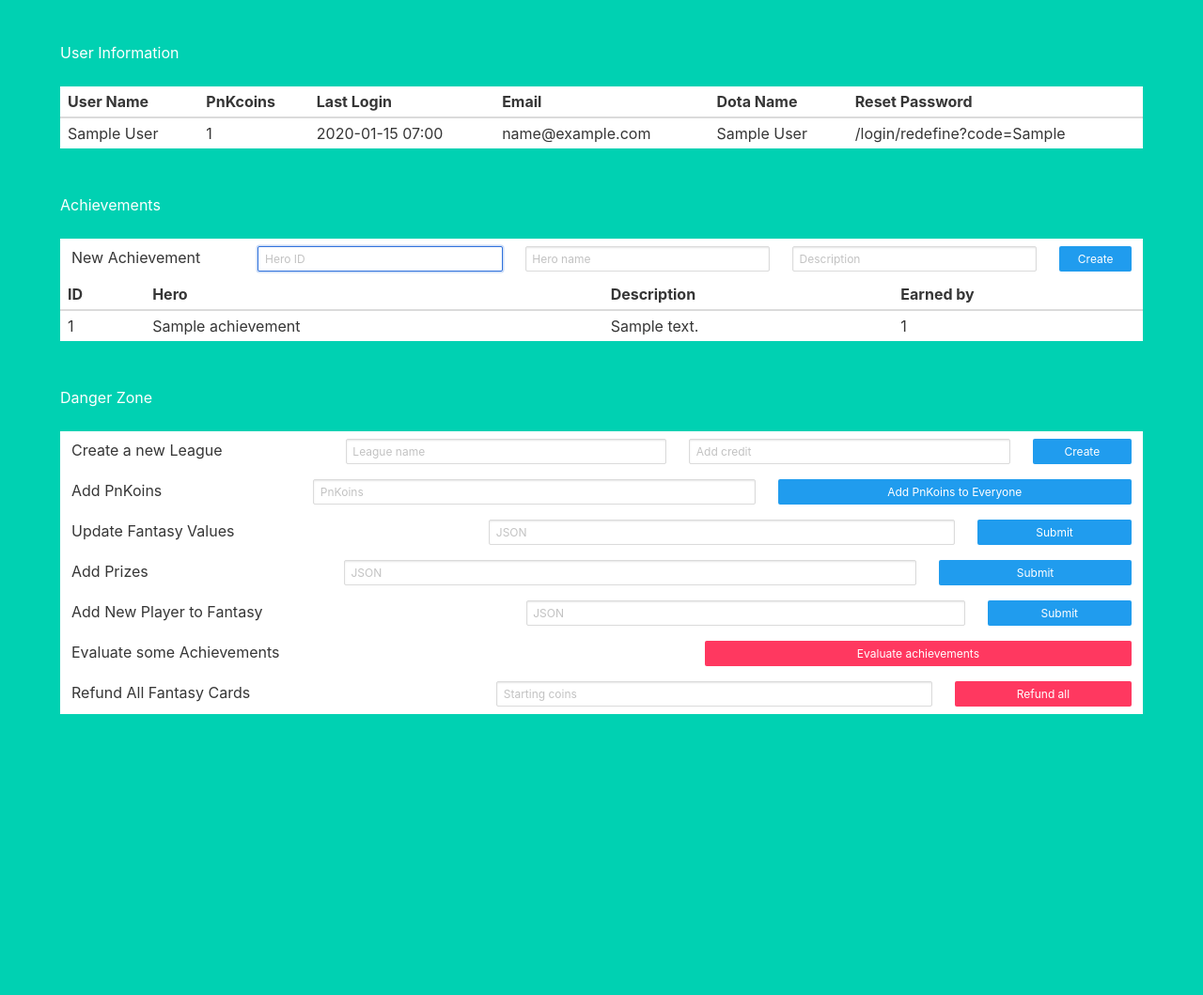
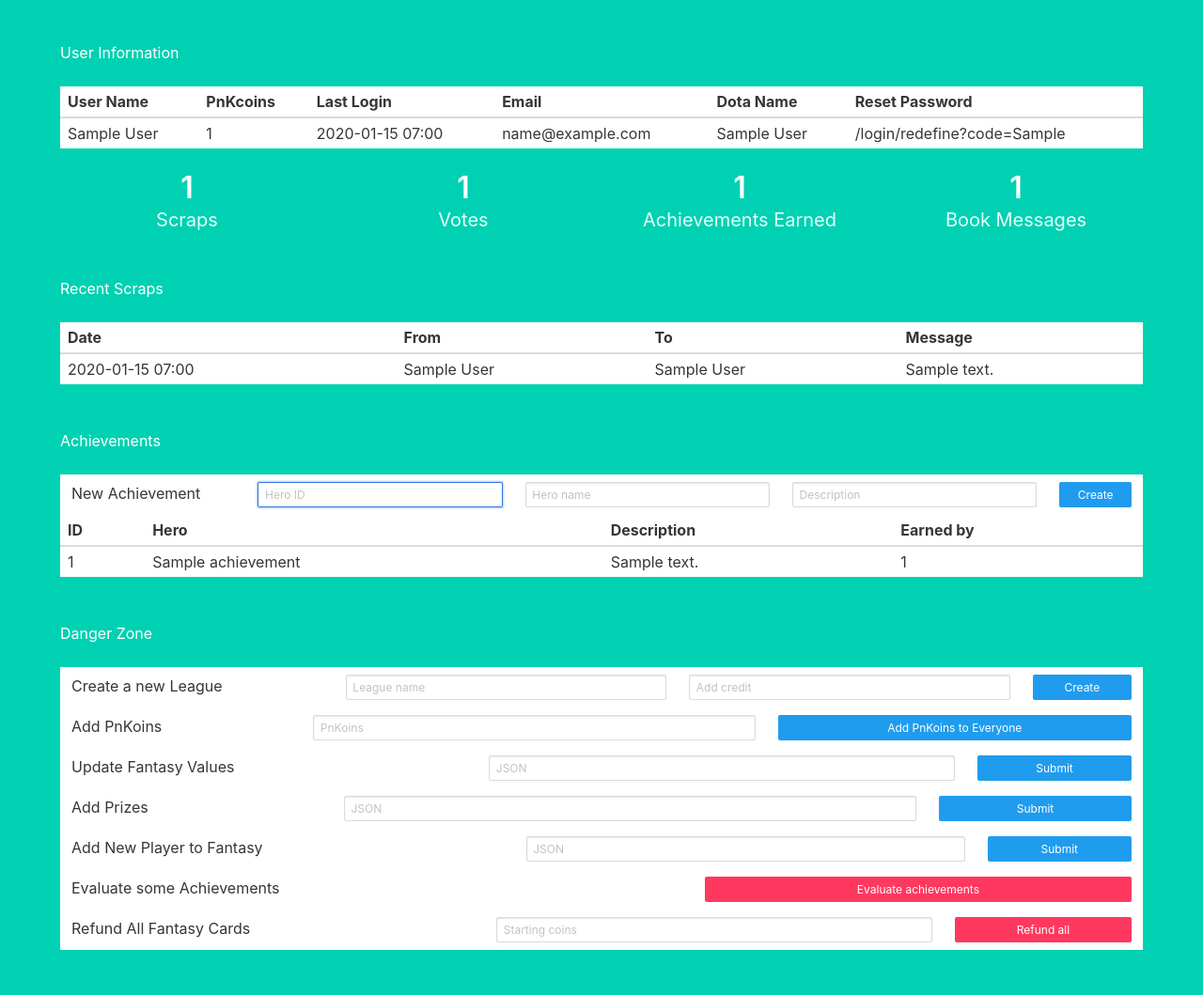
Before and after one commit to bsguedes/pnkasino, a Flask app: page /admin in a window 1280 px wide. Shown: the part 353-1412 px from the top of the page at 94% size. Before the commit the page ends 1113 px from the top, so only its background shows below. Run offline with Flask 2, Linux system fonts and the light colour scheme; a user stored in the database is signed in; tables that the repository leaves empty hold one stand-in row (values such as "Sample post").

Commit message:
add admin tools

```diff
--- a/admin.py
+++ b/admin.py
@@ -4,9 +4,14 @@ from models.user import User
 from models.category import Category
 from models.option import Option
 from models.card import Card
+from models.scrap import Scrap
 from models.league import League
 from models.achievement import Achievement
+from models.achievement_user import AchievementUser
+from models.message import Message
+from models.vote import Vote
 from app import db
+from sqlalchemy import text
 import json
 import random
 import heroes
@@ -38,7 +43,15 @@ def index():
                                               key=lambda s: (league_states.index(s['state']), -s['id'])),
                                users=sorted([u.as_json() for u in User.query.all()],
                                             key=lambda e: e['login'], reverse=True),
-                               achievements=[a.as_json() for a in Achievement.query.all()])
+                               scraps=[s.as_json() for s in Scrap.query.order_by(text("id desc")).limit(10)],
+                               achievements=sorted([a.as_json() for a in Achievement.query.all()],
+                                                   key=lambda e: e['earned_count'], reverse=True),
+                               amounts={
+                                   'scraps': Scrap.query.count(),
+                                   'achievements': AchievementUser.query.count(),
+                                   'votes': Vote.query.count(),
+                                   'book': Message.query.count(),
+                               })
     else:
         flash('User is not an admin', 'error')
         return redirect(url_for('main.index'))
--- a/fantasy.py
+++ b/fantasy.py
@@ -104,7 +104,8 @@ def scores():
                 'gold': user.gold_card,
                 'total_score': score,
                 'earnings': int(score ** 3) // 100 * 10,
-                'worth': user.worth()
+                'worth': user.worth(),
+                'fcoins': user.fcoins(),
             }
             score_list.append(u)
     return {'scores': sorted(score_list, key=lambda e: (-e['total_score'], e['cost']))}
--- a/models/scrap.py
+++ b/models/scrap.py
@@ -11,6 +11,7 @@ class Scrap(db.Model):
     parent_scrap_id = db.Column(db.Integer, db.ForeignKey('scrap.id'), nullable=True)
     author_id = db.Column(db.Integer, db.ForeignKey('user.id'), nullable=True)
     author = db.relationship("User", back_populates="scraps", foreign_keys="Scrap.author_id")
+    profile = db.relationship("User", foreign_keys="Scrap.profile_id")
     profile_id = db.Column(db.Integer, db.ForeignKey('user.id'), nullable=False)
     responses = db.relationship('Scrap', lazy=True, foreign_keys="Scrap.parent_scrap_id")
 
@@ -22,6 +23,7 @@ class Scrap(db.Model):
             'latest_at': self.latest_response() - timedelta(hours=3),
             'author_id': self.author_id,
             'author_name': None if self.author is None else self.author.stats_name,
+            'profile_name': self.profile.name,
             'is_anonymous': self.author_id is None,
             'responses': sorted([
                 {
@@ -29,6 +31,7 @@ class Scrap(db.Model):
                     'scrap_id': r.id,
                     'created_at': r.created_at - timedelta(hours=3),
                     'author_id': r.author_id,
+                    'profile_name': self.profile.name,
                     'author_name': None if r.author is None else r.author.stats_name,
                     'is_anonymous': r.author_id is None
                 } for r in self.responses], key=lambda r: r['created_at'])
--- a/templates/admin.html
+++ b/templates/admin.html
@@ -112,6 +112,49 @@
     </tbody>
 </table>
 
+<div class="columns">
+  <div class="column">
+    <p class="title">{{ amounts['scraps'] }}</p>
+    <p class="subtitle">Scraps</p>
+  </div>
+  <div class="column">
+    <p class="title">{{ amounts['votes'] }}</p>
+    <p class="subtitle">Votes</p>
+  </div>
+  <div class="column">
+    <p class="title">{{ amounts['achievements'] }}</p>
+    <p class="subtitle">Achievements Earned</p>
+  </div>
+  <div class="column">
+    <p class="title">{{ amounts['book'] }}</p>
+    <p class="subtitle">Book Messages</p>
+  </div>
+</div>
+
+<br/>
+<h2 align="left">Recent Scraps</h2>
+<br/>
+
+<table class="table is-narrow table-striped table-responsive table-bordered is-fullwidth">
+    <thead>
+    <tr>
+        <th>Date</th>
+        <th>From</th>
+        <th>To</th>
+        <th>Message</th>
+    </tr>
+    </thead>
+    <tbody>
+    {% for item in scraps %}
+    <tr>
+        <td style="color:#363636">{{item['created_at'].strftime("%Y-%m-%d %H:%M")}}</td>
+        <td style="color:#363636">{{item['author_name']}}</td>
+        <td style="color:#363636">{{item['profile_name']}}</td>
+        <td style="color:#363636">{{item['message']}}</td>
+    </tr>
+    {% endfor %}
+    </tbody>
+</table>
 
 <br/>
 <h2 align="left">Achievements</h2>
@@ -166,11 +209,9 @@
     </tbody>
 </table>
 
-
 <br/>
 <h2 align="left">Danger Zone</h2>
 <br/>
-
 
 <form method="POST" action="/league/create">
     <table class="table table-striped table-responsive table-bordered is-fullwidth">
```
